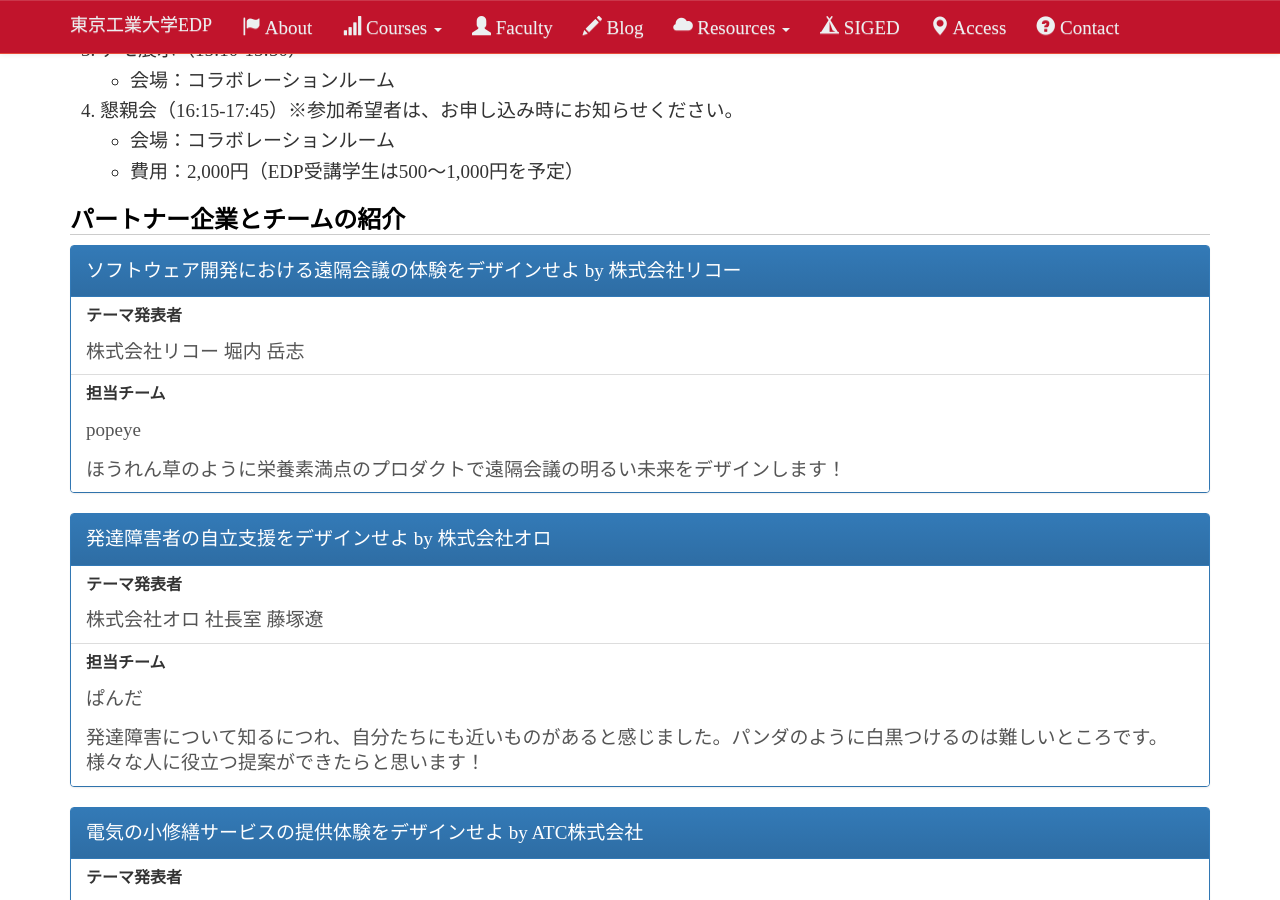
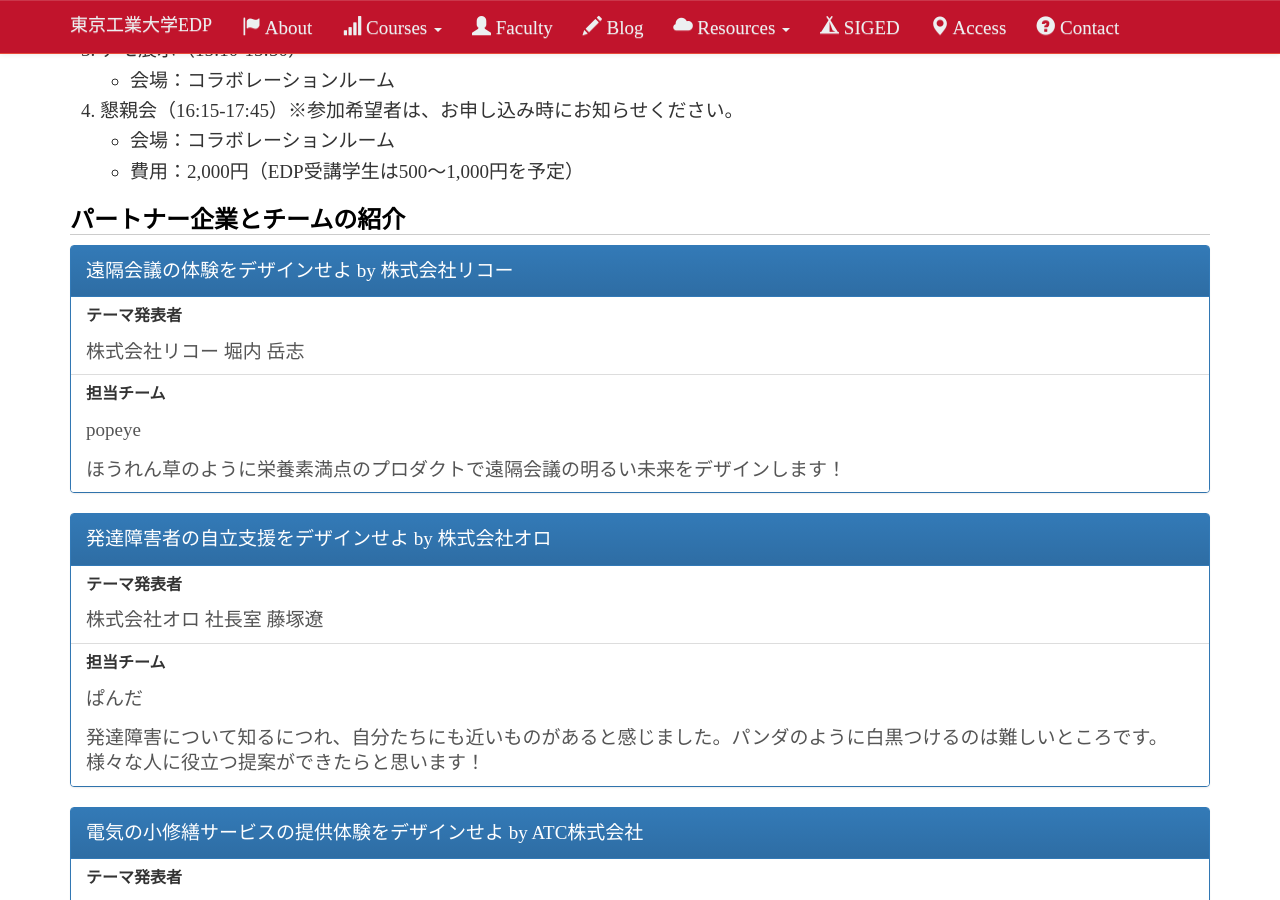
Before and after one commit to titech-edp/titech-edp.github.io, a Jekyll site: the page built from 2018-edp-bc/demoday/index.md, in a window 1280 px wide and 900 px high, scrolled down 1193 px. Built offline with Jekyll 4.4.1, drawn with Linux system fonts in a browser that asks for light colours; nearby versions of some CDN libraries; library files that are not in the unit come from our copies.

```diff
--- a/_data/2018-edp-bc-demoday.yml
+++ b/_data/2018-edp-bc-demoday.yml
@@ -1,5 +1,5 @@
 - company: 株式会社リコー
-  theme: ソフトウェア開発における遠隔会議の体験をデザインせよ
+  theme: 遠隔会議の体験をデザインせよ
   presenter: 株式会社リコー 堀内 岳志
   team: popeye
   desc: ほうれん草のように栄養素満点のプロダクトで遠隔会議の明るい未来をデザインします！
```
Also changed, not shown: 1 other file.
